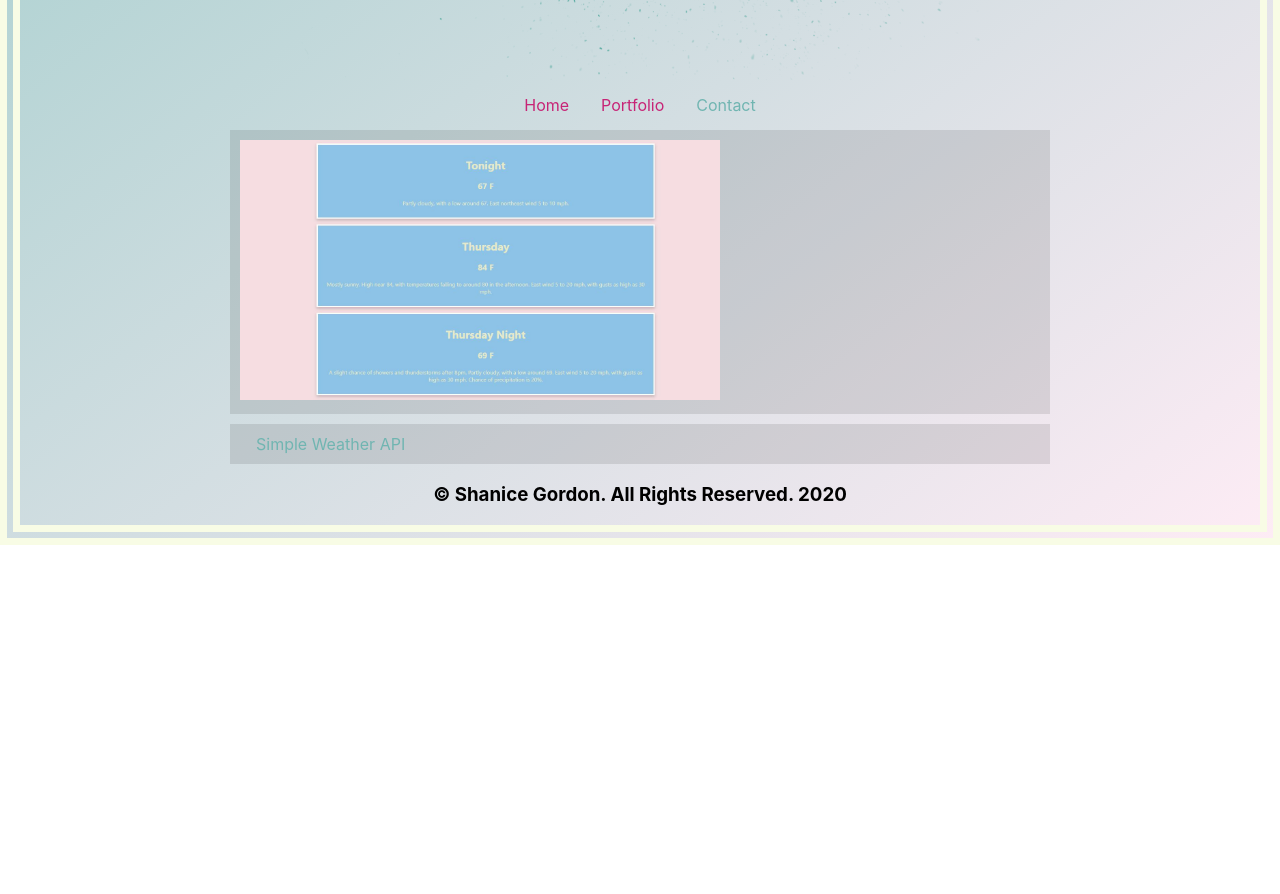
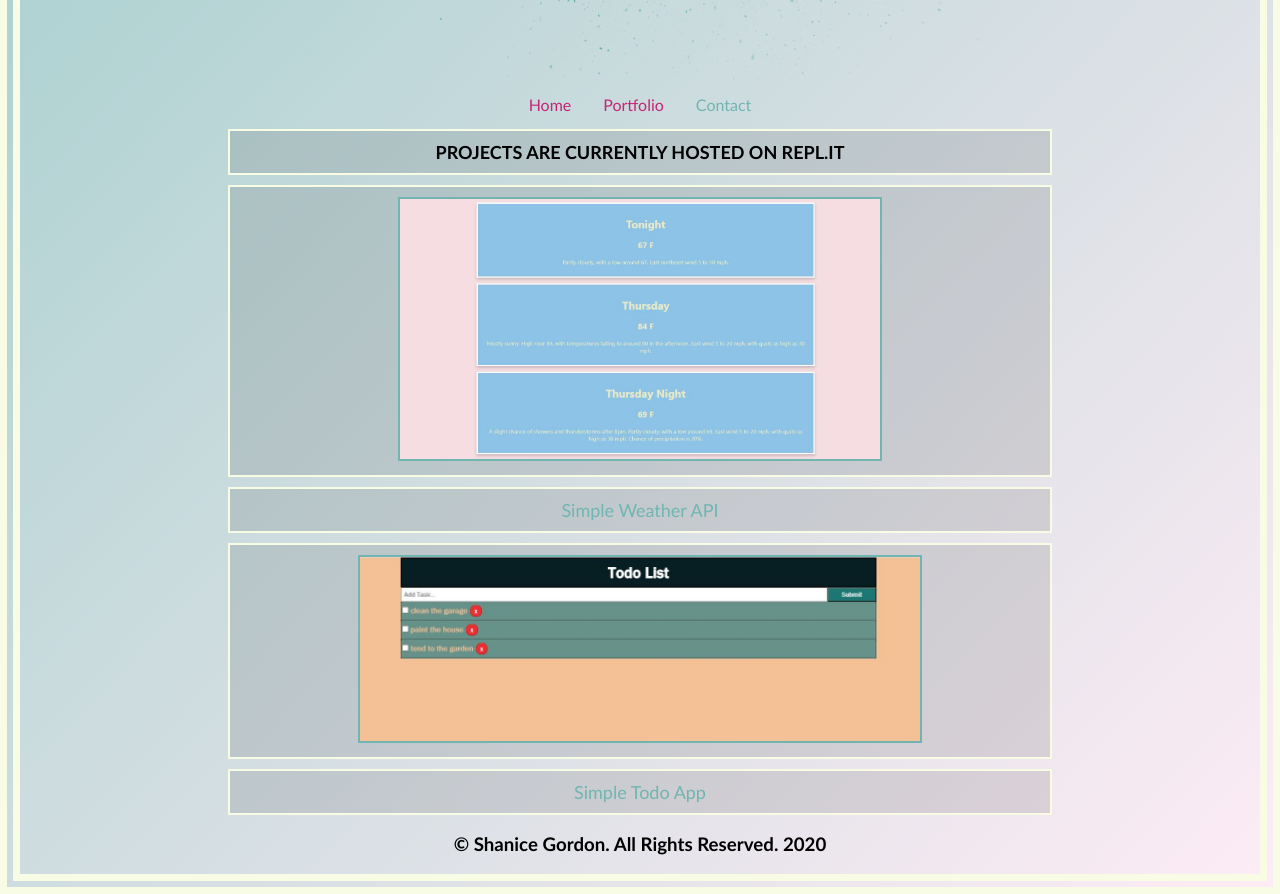
Before and after one commit to Pizzadoesntlie/Applications, a React (Create React App) app in the folder Apps/portfolio_website/: page /portfolio in a window 1280 px wide. Shown: the part 440-1334 px from the top of the page. Before the commit the page ends 985 px from the top, so only its background shows below. Built offline with nearby package versions, Linux system fonts and the light colour scheme.

Commit message:
todo app added

```diff
--- a/Apps/portfolio_website/src/components/Home/index.js
+++ b/Apps/portfolio_website/src/components/Home/index.js
@@ -8,9 +8,11 @@ class Home extends React.Component {
                 <h1>About Me</h1>
                 <img className="bio" src="images/bio_pic.jpg" alt="Shanice" />
                 <p className="bio">Hi! My name is Shanice Gordon. I'm a recent graduate of the University of Central Florida.
-                I have a Bachelors in Digital Media. I like technology and I like to create. Let's make magic together... or websites, whatever floats your boat.
-                I’m really grateful that I’ve found the world of web design, it’s given me an outlet and an opportunity to
-	            create projects that I’m proud of.</p>
+                I have a Bachelors in Digital Media. I like technology and I like to create.
+                I’m really grateful that I’ve found the world of web design, it’s given me an outlet and
+                an opportunity to create projects that I’m proud of.
+                Let's make magic together... or websites, whatever floats your boat.
+                </p>
                 <div className="footer">
                  <h3>&copy; Shanice Gordon. All Rights Reserved. 2020</h3>
                 </div>
--- a/Apps/portfolio_website/src/components/Portfolio/index.js
+++ b/Apps/portfolio_website/src/components/Portfolio/index.js
@@ -4,8 +4,12 @@ class Portfolio extends React.Component {
     render() {
         return(
             <div className="grid-por">
+                <p style={{textAlign:"center", color: "#000000", fontWeight:"bold"}}>
+                    PROJECTS ARE CURRENTLY HOSTED ON REPL.IT</p>
                 <p><img className="w_api" src="images/weather_api.JPG" alt="cards portfolio piece" /></p>
                 <p><a href="https://repl.it/@Pizzadoesntlie/WeatherAPI">Simple Weather API</a></p>
+                <p><img className="todo_app" src="images/todo_app.JPG" alt="todolist app portfolio piece" /></p>
+                <p><a href="https://repl.it/@Pizzadoesntlie/todoapp">Simple Todo App</a></p>
                 <div className="footer">
                  <h3>&copy; Shanice Gordon. All Rights Reserved. 2020</h3>
                 </div>
--- a/Apps/portfolio_website/src/styles.css
+++ b/Apps/portfolio_website/src/styles.css
@@ -1,4 +1,4 @@
-@media screen and (min-width: 992px) {
+@media screen and (min-width: 1024px) {
     .grid {
         display:grid;
         grid-template-columns:auto auto auto;
@@ -22,12 +22,16 @@
     .grid-contact{
         grid-area: 3 / 2 / 3 / span 1;
     }
+    p {
+        font-size: 18px;
+    }
 }
  /*main body*/
 body {
 	background-image: linear-gradient(to bottom right,#9fcdcb, #feecf5);
 	border: 20px double #f8fce5;
-	margin:auto;
+    margin:auto;
+    font-family: 'Gill Sans', 'Gill Sans MT', Calibri, 'Trebuchet MS', sans-serif;
 }
  /*header & footer*/
 .head {
@@ -57,6 +61,8 @@ p {
     width:800px;
     padding:10px;
     margin-bottom:10px;
+    text-align:center;
+    border:2px #f8fce5 solid;
 }
 p.bio {
     background-color: rgba(0, 0 , 0, 0.1);
@@ -82,6 +88,12 @@ img.logo {
 img.w_api{
     width:60%;
     height:60%;
+    border: 2px #70b5b1 solid;
+}
+img.todo_app {
+    width:70%;
+    height:70%;
+    border: 2px #70b5b1 solid;
 }
  /*navigation*/
 .nav {
```
Also changed, not shown: Apps/portfolio_website/public/images/todo_app.JPG (added).
